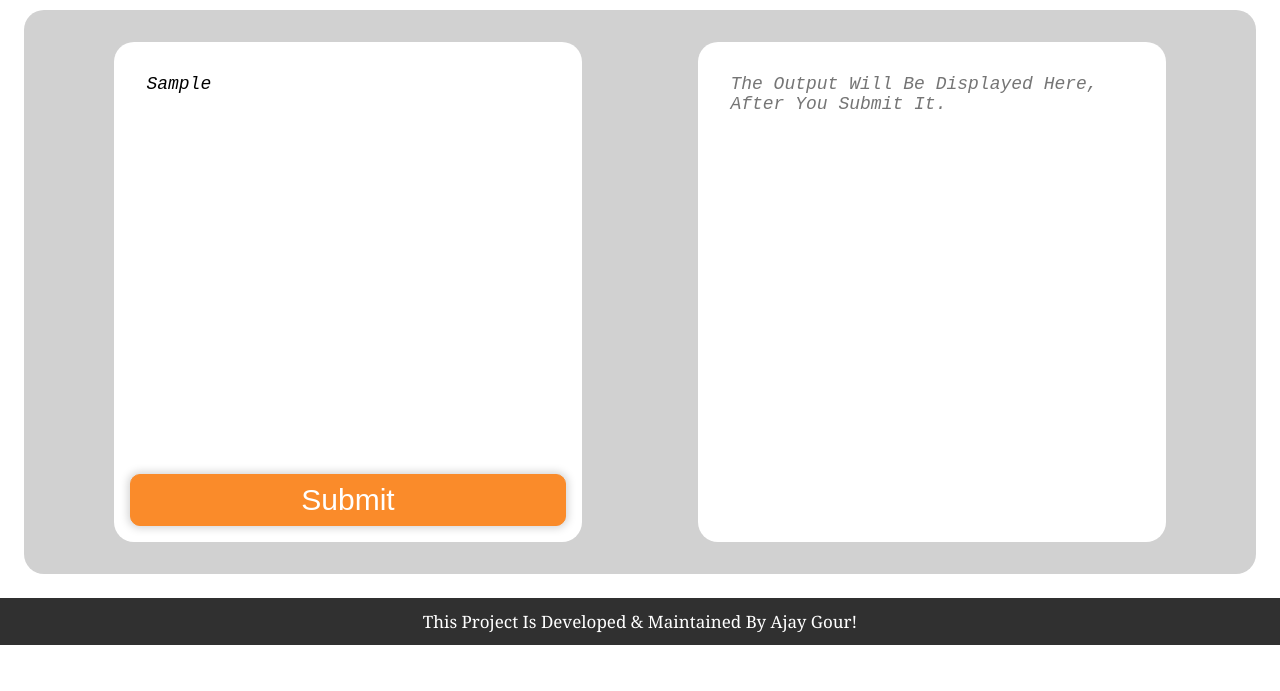
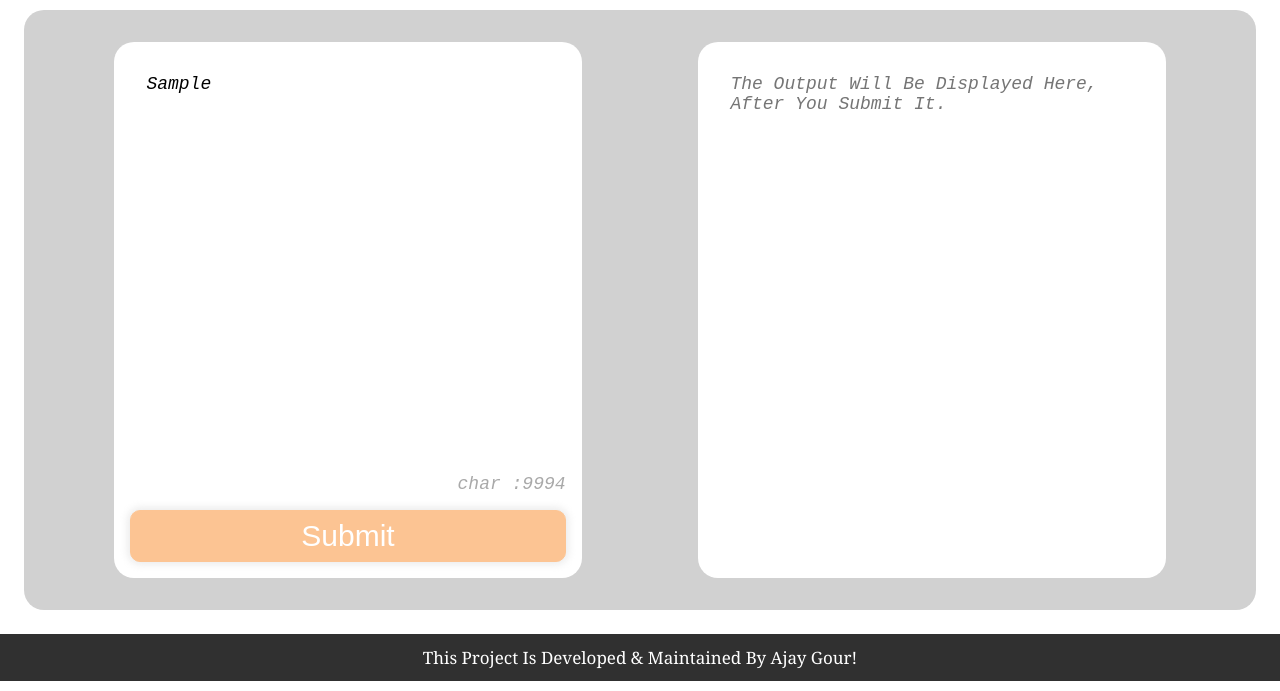
Before and after one commit to thisisbatra/aiTextSummarizer, a plain HTML site: page index.html in a window 1280 px wide. Both pictures are taken after typing "Sample" into the empty fields and a click on the input "Submit". Shown: the part 109-800 px from the top of the page. Drawn offline with Linux system fonts and the light colour scheme.

Commit message:
given some logics

```diff
--- a/beauty.css
+++ b/beauty.css
@@ -41,6 +41,15 @@
     border-radius: 20px;
     padding: 1rem;
 }
+.lengthChecker{
+    width: fit-content;
+    font-style: italic;
+    display: flex;
+    align-self: flex-end;
+    color: darkgray;
+    font-size: 18px;
+    font-family: monospace;
+}
 .outputContainer{
     width: 40%;
     display: flex;
@@ -68,12 +77,13 @@
     padding: 0.5rem 0;
     font-size: 30px;
     text-align: center;
-    cursor: pointer;
+    cursor: not-allowed;
     border-radius: 10px;
     border: 1px solid #fa8b2a;
     color: white;
     background: #fa8b2a;
     box-shadow: 0px 0px 8px 2px lightgray;
+    opacity: 0.5;
 }
 .submitBtn:hover{
     border: 1px solid #fa8b2a;
--- a/index.html
+++ b/index.html
@@ -7,7 +7,7 @@
     <link rel="stylesheet" href="./beauty.css">
     <link rel="icon" href="./Assets/logo-removebg-preview.png">
     <!-- <link rel="" href="./logic.js"> -->
-    <script src="./logic.js"></script>
+    <script src="./logic.js" defer></script>
 </head>
 <body>
     <section class="mainContainer">
@@ -17,8 +17,11 @@
         <div class="container">
             <div class="inputContainer">
                 <textarea name="" id="inputArea" cols="30" rows="10" class="area"
-                placeholder="Write something to summarize it.The length should be not less than 200 and not greater than 10000 (200 < x < 10000)." value=""></textarea>
-                <input type="submit" value="Submit" class="submitBtn" onclick="onSubmit()">
+                maxlength="10000"
+                placeholder="Write something to summarize it.The length should be not less than 200 and not greater than 10000 (200 < x < 10000)."
+                oninput="inputLength()"></textarea>
+                <span class="lengthChecker" id="lengthChecker"></span>
+                <input type="submit" value="Submit" class="submitBtn" id="submitBtn" onclick="onSubmit()">
             </div>
             <div class="outputContainer">
                 <textarea name="" id="outputArea" cols="30" rows="10" class="area output"
--- a/logic.js
+++ b/logic.js
@@ -1,11 +1,20 @@
-// // document.getElementById("inputArea").innerHTML = "Hello World!";?\
-// function click() {
-//     var BUTTON = document.getElementById("inputArea").value;
-//     document.getElementById("sudo").innerHTML = GFG;
-
-// }
+let stringVal=document.getElementById("inputArea");
+let lengthChecker=document.getElementById("lengthChecker");
+let submitBtn=document.getElementById("submitBtn");
+const inputLength=()=>{
+    let length=stringVal.value.length;
+    lengthChecker.innerHTML="char :"+(stringVal.maxLength-length);
+    if(length<200||length>10000){
+        submitBtn.disabled="true";
+        submitBtn.style.opacity="0.5";
+        submitBtn.style.cursor="not-allowed";
+    }
+    else{
+        submitBtn.disabled="false";
+        submitBtn.style.opacity="1";
+        submitBtn.style.cursor="pointer";
+    }
+}
 const onSubmit=()=>{
-    let stringVal=document.getElementById("inputArea").value;
-        // document.getElementById("outputArea").innerHTML=stringVal;
-        console.log(stringVal.length)
+        document.getElementById("outputArea").innerHTML=stringVal.value;
 }
```
